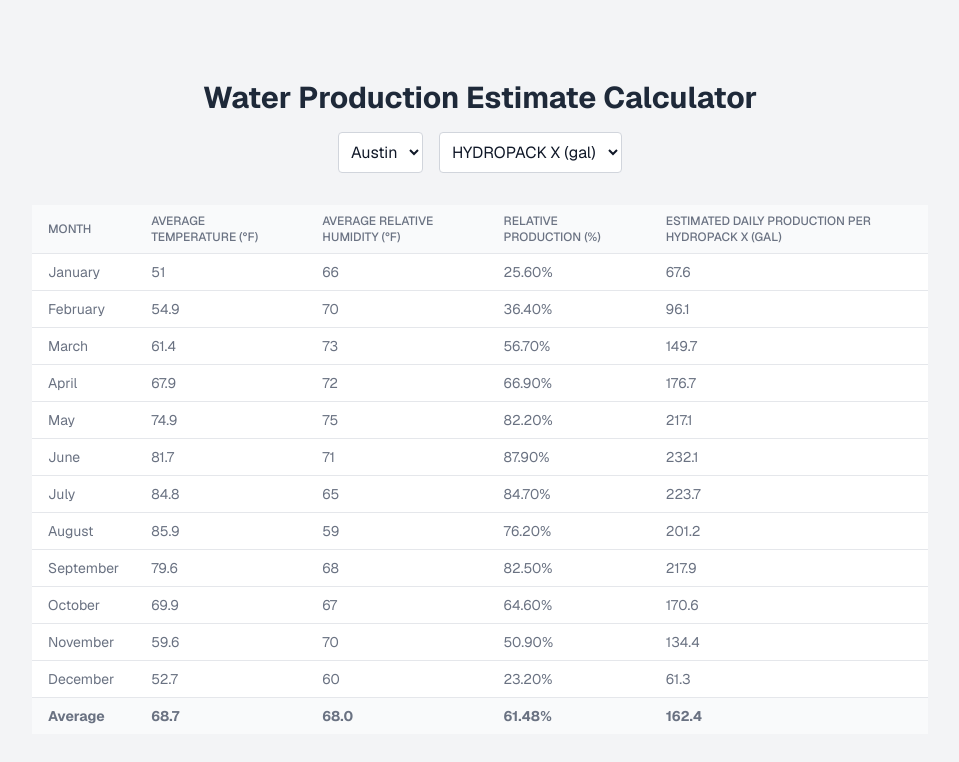
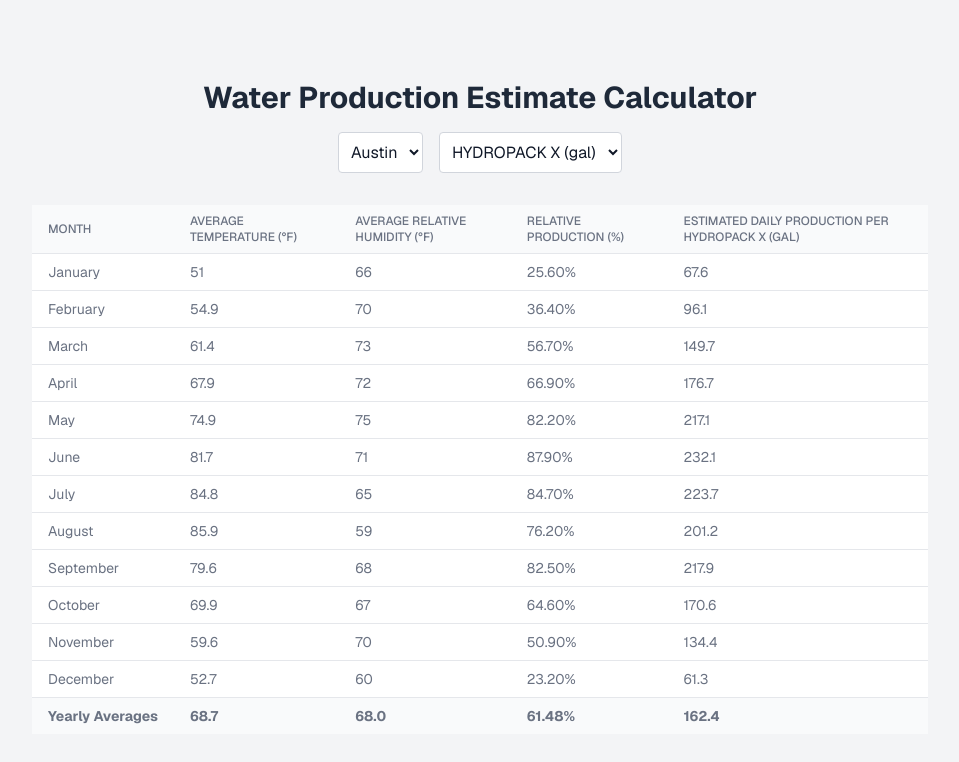
Before and after one commit to stgrky/hydropack-water-production-calculator, a Next.js app: page / in a window 1280 px wide. Shown: the top 762 px of the page, without its empty margins (160-1119 px from the left). Built offline with nearby package versions, Linux system fonts and the light colour scheme.

Commit message:
string change

```diff
--- a/src/app/page.tsx
+++ b/src/app/page.tsx
@@ -132,7 +132,7 @@
               </tr>
             ))}
             <tr className="bg-gray-50 font-bold">
-              <td className="px-4 py-2 whitespace-nowrap text-sm text-gray-500">Average</td>
+              <td className="px-4 py-2 whitespace-nowrap text-sm text-gray-500">Yearly Averages</td>
               <td className="px-4 py-2 whitespace-nowrap text-sm text-gray-500">{avgTemperature.toFixed(1)}</td>
               <td className="px-4 py-2 whitespace-nowrap text-sm text-gray-500">{avgHumidity.toFixed(1)}</td>
               <td className="px-4 py-2 whitespace-nowrap text-sm text-gray-500">
```
